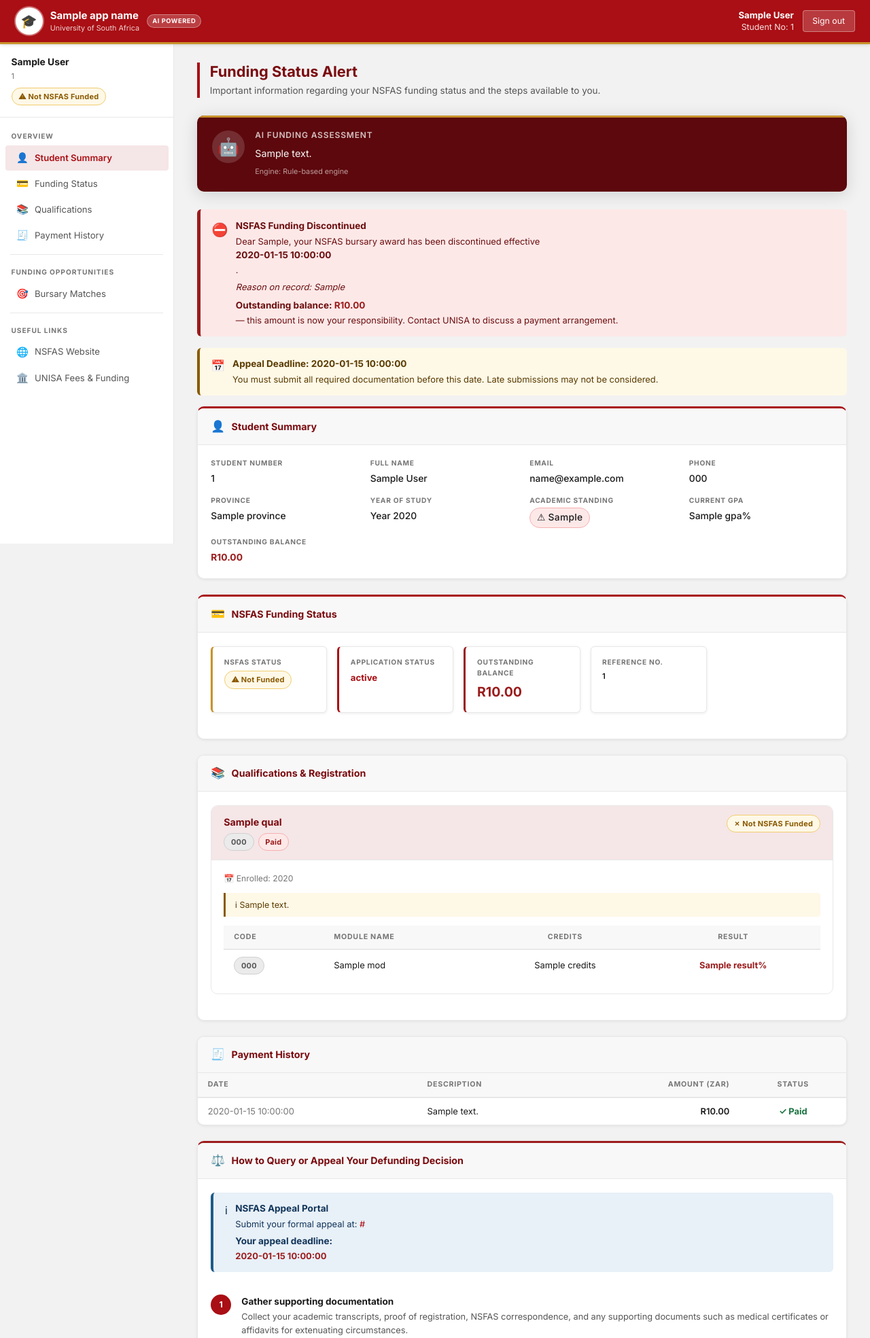
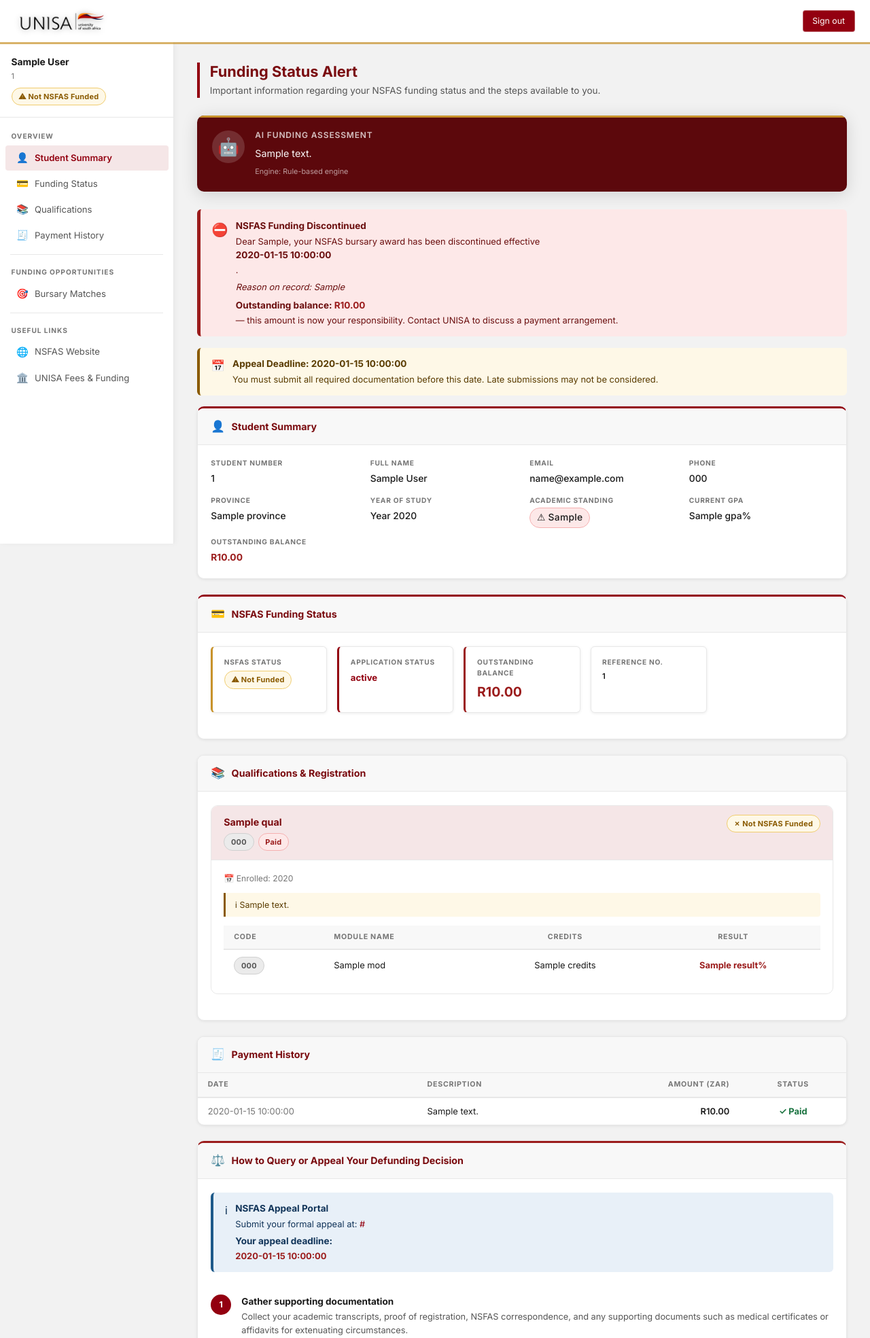
Before and after one commit to Sibu682/Hackathon-Project, a Flask app: template templates/defunded.html in a window 1280 px wide. Shown: the top 1969 px of the page at 68% size. Run offline with Flask 3, Linux system fonts and the light colour scheme; the template is opened without the code that fills it: most values are stand-ins (such as "Sample title", 1, 10 or a date in 2020).

Commit message:
Fixed CSS pages

```diff
--- a/static/css/style.css
+++ b/static/css/style.css
@@ -8,7 +8,7 @@
 
 :root {
   /* ── Brand colours ─────────────────────────────────── */
-  --unisa-red:        #A90F14;
+  --unisa-red:        #930010;
   --unisa-red-dark:   #7a0b0f;
   --unisa-red-darker: #5c080c;
   --unisa-red-light:  #f5e6e7;
@@ -76,10 +76,18 @@
 .navbar {
   position: fixed; top: 0; left: 0; right: 0; z-index: 200;
   height: var(--nav-h);
-  background: var(--unisa-red);
+  background: #fff;
   display: flex; align-items: center;
   padding: 0 1.5rem;
-  box-shadow: 0 2px 6px rgba(0,0,0,.30);
+  box-shadow: none;
+}
+
+/* Slight dark gradient only when scrolled — JS adds .navbar--scrolled */
+.navbar--scrolled {
+  background: rgba(169, 15, 20, 0.92);
+  backdrop-filter: blur(6px);
+  -webkit-backdrop-filter: blur(6px);
+  box-shadow: 0 2px 10px rgba(0,0,0,.25);
 }
 
 .navbar-brand {
@@ -89,23 +97,23 @@
   text-decoration: none !important;
 }
 .navbar-brand:hover { color: rgba(255,255,255,.9); text-decoration: none; }
-.navbar-logo {
-  width: 40px; height: 40px;
-  background: #fff; border-radius: 50%;
-  display: flex; align-items: center; justify-content: center;
-  font-size: 1.3rem; flex-shrink: 0;
-  box-shadow: 0 0 0 2px rgba(255,255,255,.4);
+.navbar-logo-img {
+  height: 77px; width: auto;
+  /* Keep logo crisp on the dark navbar — add subtle shadow for depth */
+  filter: drop-shadow(0 1px 4px rgba(0,0,0,.35));
+  /* Round the white background slightly so it floats cleanly */
+  border-radius: 4px;
 }
-.navbar-title { font-size: 1rem; font-weight: 700; }
+.navbar-title { font-size: .95rem; font-weight: 700; color: #fff; }
 .navbar-subtitle {
-  font-size: .72rem; font-weight: 400;
-  opacity: .80; display: block; margin-top: -1px;
+  font-size: .7rem; font-weight: 400;
+  color: rgba(255,255,255,.78); display: block; margin-top: -1px;
 }
 .navbar-badge {
   font-size: .62rem; font-weight: 700; text-transform: uppercase;
   letter-spacing: .06em; padding: 2px 7px; border-radius: 99px;
-  background: rgba(255,255,255,.2); color: #fff;
-  border: 1px solid rgba(255,255,255,.35); white-space: nowrap;
+  background: rgba(255,255,255,.18); color: #fff;
+  border: 1px solid rgba(255,255,255,.3); white-space: nowrap;
 }
 .navbar-right { display: flex; align-items: center; gap: .85rem; flex-shrink: 0; }
 .navbar-student {
@@ -114,7 +122,7 @@
 }
 .navbar-student strong { display: block; font-size: .88rem; color: #fff; }
 .btn-signout {
-  background: rgba(255,255,255,.18);
+  background: #930010;
   border: 1px solid rgba(255,255,255,.35);
   color: #fff; padding: .35rem .9rem;
   border-radius: var(--radius-sm); font-size: .82rem;
@@ -123,11 +131,12 @@
 }
 .btn-signout:hover { background: rgba(255,255,255,.30); color: #fff; }
 
-/* Red accent bar below navbar */
+/* Gold accent bar below navbar */
 .navbar::after {
   content: '';
   position: absolute; bottom: -3px; left: 0; right: 0;
   height: 3px; background: var(--unisa-gold);
+  opacity: 0.7;
 }
 
 /* ============================================================
@@ -142,6 +151,7 @@
   border-right: 1px solid var(--border-light);
   position: fixed; top: var(--nav-h); bottom: 0;
   overflow-y: auto; padding: 1.25rem 0 2rem;
+  box-shadow: 2px 0 8px rgba(0,0,0,.04);
 }
 .sidebar-profile {
   padding: 0 1.1rem 1.1rem;
@@ -182,6 +192,21 @@
   flex: 1; margin-left: var(--sidebar-w);
   padding: 2rem 2.25rem 3rem;
   min-width: 0; max-width: 1080px;
+}
+
+/* Hero banner behind the transparent navbar — shows UNISA red strip */
+.page-wrapper::before {
+  content: '';
+  position: fixed; top: 0; left: 0; right: 0;
+  height: var(--nav-h);
+  background: linear-gradient(
+    90deg,
+    var(--unisa-red-darker) 0%,
+    var(--unisa-red) 60%,
+    var(--unisa-red-dark) 100%
+  );
+  z-index: 199;   /* just below the navbar (z-index: 200) */
+  pointer-events: none;
 }
 
 /* ============================================================
@@ -543,23 +568,34 @@
    ============================================================ */
 .login-page {
   min-height: 100vh; display: flex; align-items: center; justify-content: center;
-  background: linear-gradient(145deg, var(--unisa-red-darker) 0%, var(--unisa-red) 55%, var(--unisa-red-mid) 100%);
   padding: 1.5rem;
+  position: relative;
+
+  /* Campus photo background */
+  background-image: url('../images/unisa_campus.jpg');
+  background-size: cover;
+  background-position: center 40%;
+  background-repeat: no-repeat;
 }
-/* Subtle pattern overlay */
+
+/* Dark red overlay so the card stays legible over the photo */
 .login-page::before {
   content: '';
   position: fixed; inset: 0;
-  background-image: radial-gradient(rgba(255,255,255,.04) 1px, transparent 1px);
-  background-size: 24px 24px;
+  background: rgba(0, 0, 0, .5);
   pointer-events: none;
+  z-index: 0;
 }
 
+/* Ensure the card sits above the overlay */
 .login-card {
   background: #fff; border-radius: var(--radius-lg);
   width: 100%; max-width: 420px;
-  box-shadow: 0 12px 48px rgba(0,0,0,.35);
+  box-shadow: 0 12px 48px rgba(0,0,0,.45);
   overflow: hidden; position: relative; z-index: 1;
+  backdrop-filter: blur(2px);
+  -webkit-backdrop-filter: blur(2px);
+}
 }
 
 /* Gold accent bar at top of card */
@@ -569,8 +605,10 @@
 }
 
 .login-header {
-  background: var(--unisa-red); padding: 1.75rem 2rem;
+  background: var(--unisa-red); padding: 1.5rem 2rem 1.25rem;
   text-align: center; color: #fff;
+  /* White background logo strip at top */
+  display: flex; flex-direction: column; align-items: center;
 }
 .login-logo {
   width: 64px; height: 64px; border-radius: 50%;
--- a/static/js/main.js
+++ b/static/js/main.js
@@ -55,3 +55,18 @@
   });
   tbody.closest('.card').querySelector('.card-body-flush').appendChild(btn);
 })();
+
+/* ── Navbar transparency on scroll ──────────────────────── */
+(function () {
+  const nav = document.querySelector('.navbar');
+  if (!nav) return;
+  const update = () => {
+    if (window.scrollY > 10) {
+      nav.classList.add('navbar--scrolled');
+    } else {
+      nav.classList.remove('navbar--scrolled');
+    }
+  };
+  window.addEventListener('scroll', update, { passive: true });
+  update(); // run on load
+})();
--- a/templates/base.html
+++ b/templates/base.html
@@ -14,12 +14,12 @@
 {# ── Navbar ────────────────────────────────────────────── #}
 <nav class="navbar" role="navigation" aria-label="Main navigation">
   <a href="{{ url_for('dashboard') }}" class="navbar-brand" aria-label="UNISA Financial Aid Assistant home">
-    <div class="navbar-logo" aria-hidden="true">🎓</div>
-    <div>
-      <span class="navbar-title">{{ app_name }}</span>
-      <span class="navbar-subtitle">University of South Africa</span>
-    </div>
-    <span class="navbar-badge">AI Powered</span>
+    <img
+      src="{{ url_for('static', filename='images/unisa_logo.png') }}"
+      alt="UNISA — University of South Africa"
+      class="navbar-logo-img"
+    />
+    <span class="navbar-badge">AI Financial Aid</span>
   </a>
 
   <div class="navbar-right">
--- a/web_app.py
+++ b/web_app.py
@@ -35,7 +35,7 @@
 # App setup
 # ---------------------------------------------------------------------------
 
-app = Flask(__name__)
+app = Flask(__name__, static_folder=os.path.join(os.path.dirname(__file__), 'static'))
 app.secret_key = os.getenv("FLASK_SECRET_KEY", "nsfas-hackathon-dev-secret-2026")
 
 # ---------------------------------------------------------------------------
```
Also changed, not shown: templates/login.html (+13 -1 lines), static/images/unisa_campus.jpg (added), static/images/unisa_logo.png (added).
